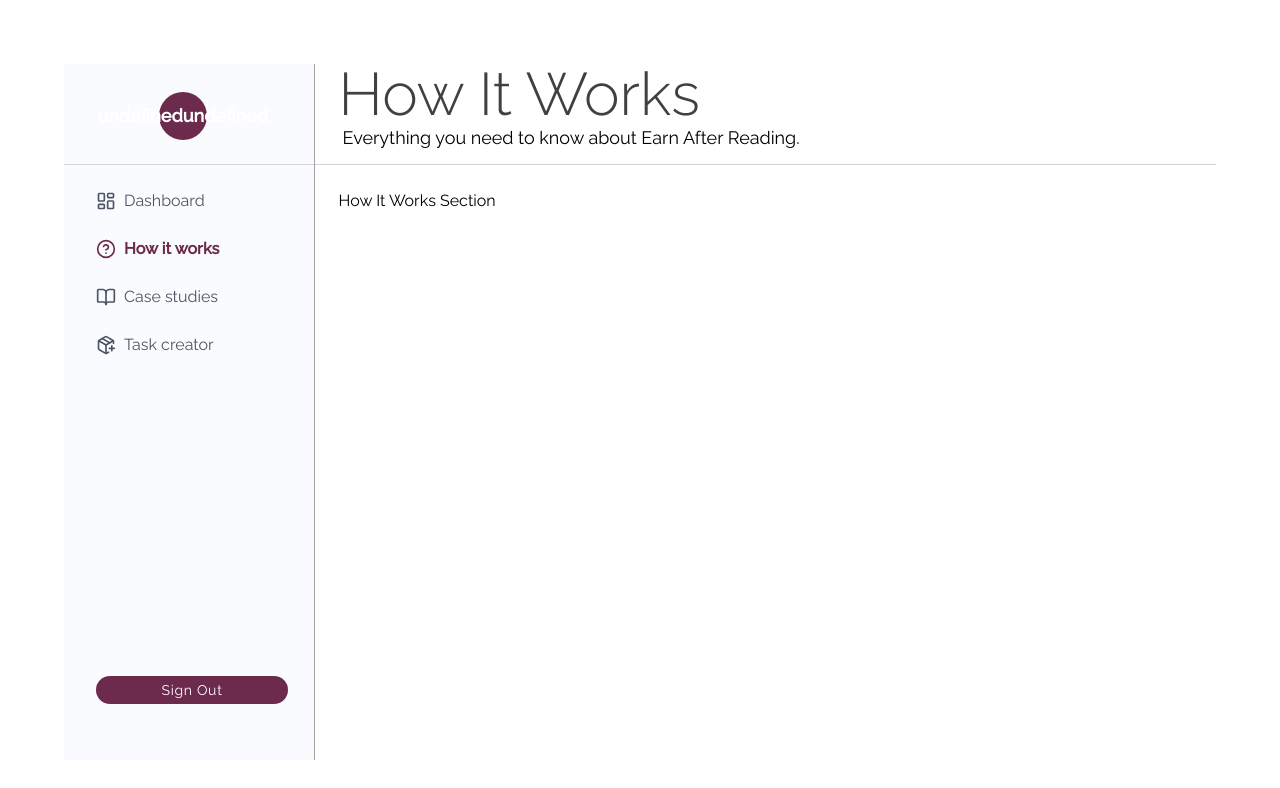
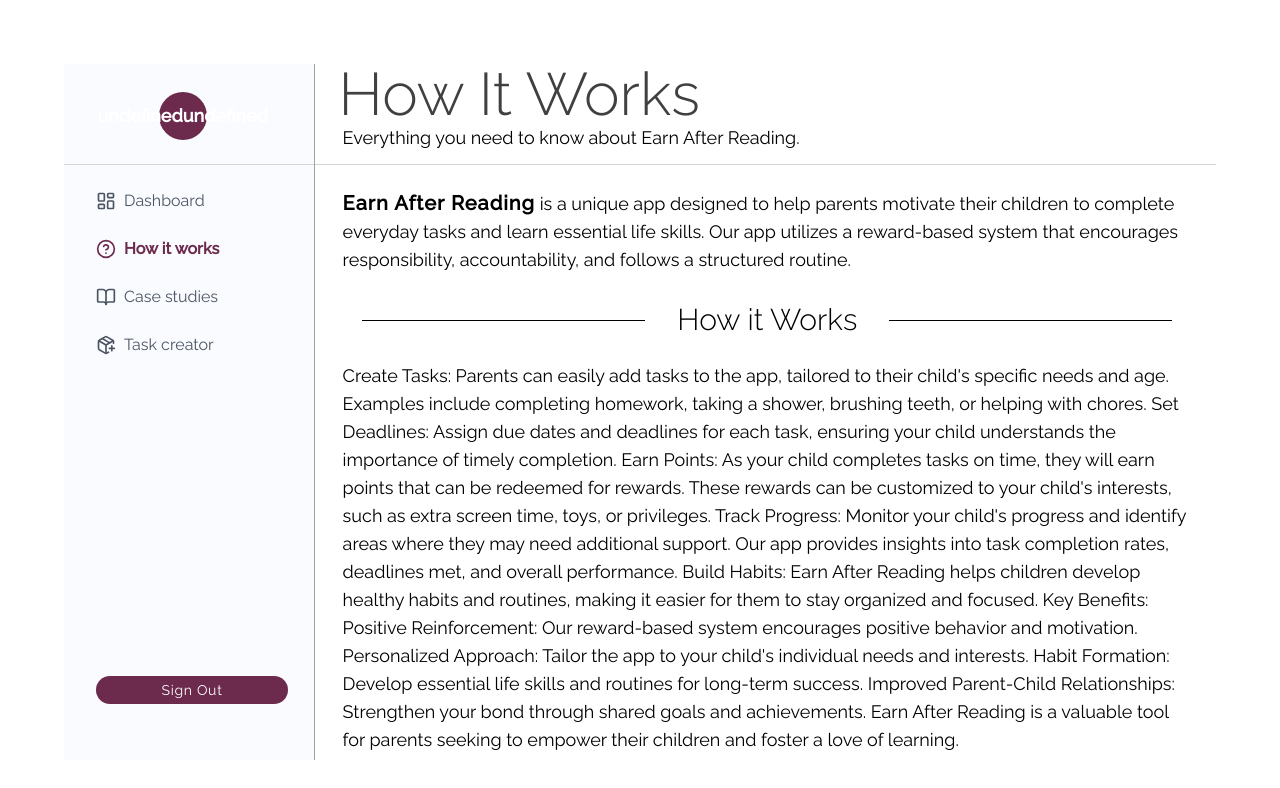
Before and after one commit to wlowrimore/earn_after_reading-v2, a Next.js app: page /dashboard/how-it-works in a window 1280 px wide. Shown: the top 788 px of the page. Built offline with nearby package versions, Linux system fonts and the light colour scheme; no server answers.

Commit message:
working on "how it works" section

```diff
--- a/src/components/HowItWorks.tsx
+++ b/src/components/HowItWorks.tsx
@@ -3,7 +3,39 @@
 export function HowItWorks() {
   return (
     <main id="how-it-works" className="p-6">
-      <h1>How It Works Section</h1>
+      <article className="pl-1 text-lg">
+        <strong className="text-xl tracking-wider">Earn After Reading</strong>{" "}
+        is a unique app designed to help parents motivate their children to
+        complete everyday tasks and learn essential life skills. Our app
+        utilizes a reward-based system that encourages responsibility,
+        accountability, and follows a structured routine. <br />
+        <br />
+        <div className="w-full flex justify-center items-center mb-6">
+          <div className="w-1/3 h-[0.025rem] bg-black"></div>
+          <div className="text-3xl font-light px-8">How it Works</div>
+          <div className="w-1/3 h-[0.025rem] bg-black"></div>
+        </div>
+        Create Tasks: Parents can easily add tasks to the app, tailored to their
+        child's specific needs and age. Examples include completing homework,
+        taking a shower, brushing teeth, or helping with chores. Set Deadlines:
+        Assign due dates and deadlines for each task, ensuring your child
+        understands the importance of timely completion. Earn Points: As your
+        child completes tasks on time, they will earn points that can be
+        redeemed for rewards. These rewards can be customized to your child's
+        interests, such as extra screen time, toys, or privileges. Track
+        Progress: Monitor your child's progress and identify areas where they
+        may need additional support. Our app provides insights into task
+        completion rates, deadlines met, and overall performance. Build Habits:
+        Earn After Reading helps children develop healthy habits and routines,
+        making it easier for them to stay organized and focused. Key Benefits:
+        Positive Reinforcement: Our reward-based system encourages positive
+        behavior and motivation. Personalized Approach: Tailor the app to your
+        child's individual needs and interests. Habit Formation: Develop
+        essential life skills and routines for long-term success. Improved
+        Parent-Child Relationships: Strengthen your bond through shared goals
+        and achievements. Earn After Reading is a valuable tool for parents
+        seeking to empower their children and foster a love of learning.
+      </article>
     </main>
   );
 }
--- a/src/components/LandingPage.tsx
+++ b/src/components/LandingPage.tsx
@@ -21,7 +21,7 @@
 
   return (
     <main className="my-12">
-      <section className="flex items-center gap-20">
+      <section className="flex justify-between items-center gap-20">
         {!session ? (
           <article className="w-1/2 text-2xl tracking-wide">
             <h1 className="uppercase text-5xl text-neutral-700 font-semibold mb-3">
@@ -65,8 +65,14 @@
             </button>
           </article>
         )}
-        <div className="w-1/2">
-          <Image src={HeroImage} alt="Hero Image" width={550} height={550} />
+        <div className="w-1/3">
+          <Image
+            src={HeroImage}
+            alt="Hero Image"
+            width={1000}
+            height={1000}
+            className="w-100 h-100 object-cover"
+          />
         </div>
       </section>
     </main>
```
